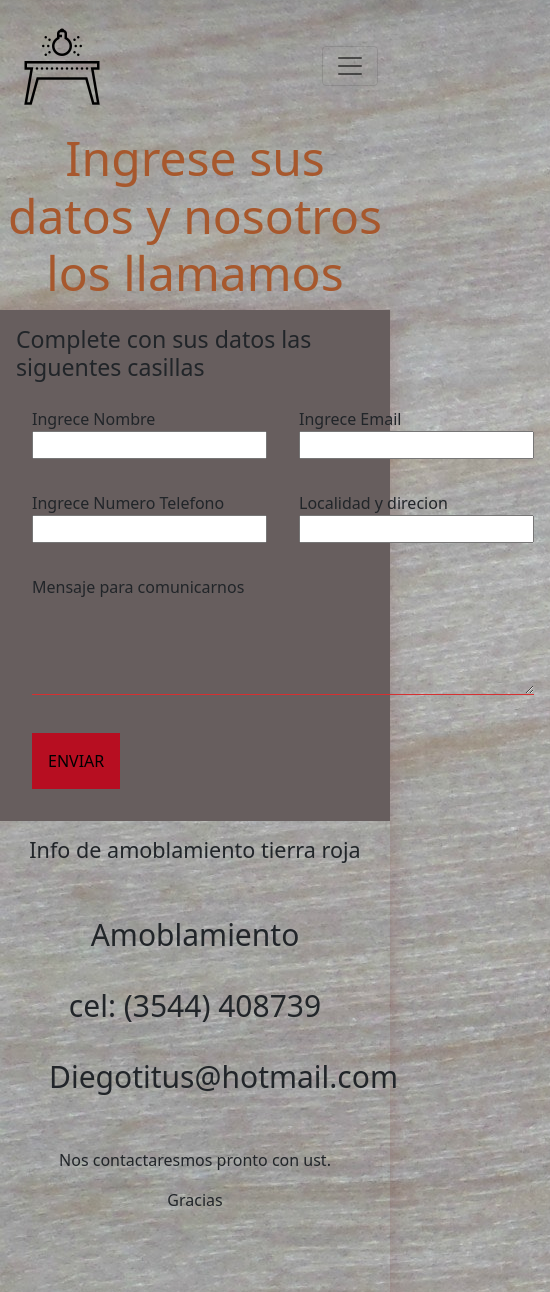
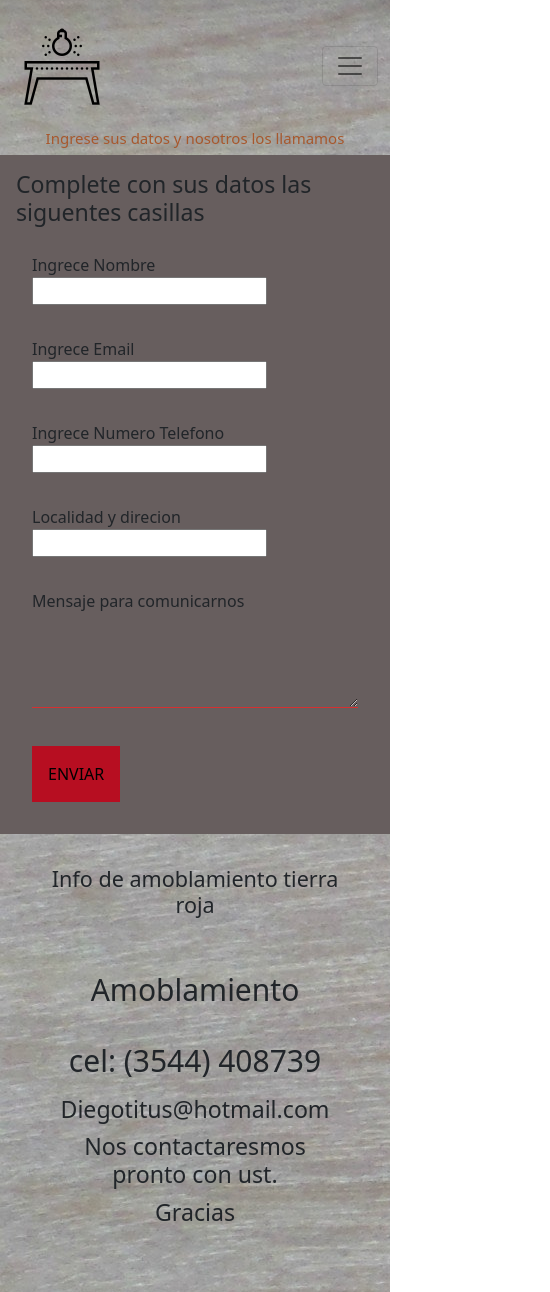
Before and after one commit to DiegoMarcelotitus/DiegoTitus_Entregafinal, a plain HTML site: page pagina/contacto.html in a window 390 px wide. Shown: the part 23-1315 px from the top of the page, 550 px wide, since content can reach past the window. Drawn offline with nearby package versions, Linux system fonts and the light colour scheme.

Commit message:
modificasion_contacto
modifique contacto

```diff
--- a/pagina/contacto.html
+++ b/pagina/contacto.html
@@ -79,12 +79,12 @@
                     <div class="contact-info">
                     <h4>Info de amoblamiento tierra roja</h4>
                     <ul>
-                    <li><i class="fas fa-map-marker-alt"></i> Amoblamiento</li>
+                    <li><i class="faas fa-map-mrker-alt"></i> Amoblamiento</li>
                     <li><i class="fas fa-phone"></i> cel: (3544) 408739</li>
-                    <li><i class="fas fa-envelope-open-text"></i> Diegotitus@hotmail.com</li>
+                    <h3>Diegotitus@hotmail.com</h3>
+                    <h3>Nos contactaresmos pronto con ust.</h3>
+                    <h3>Gracias</h3>
                 </ul>
-                <p class="fas fa-envelope-open-text"> Nos contactaresmos pronto con ust.</p>
-                <p class="fas fa-envelope-open-text">Gracias</p>
     </div>
 <!-- inicio de footer  -->
     <footer>
--- a/sass/_contac.scss
+++ b/sass/_contac.scss
@@ -2,7 +2,7 @@
     max-width: 1170px;
     margin-left: auto;
     margin-right: auto;
-    padding: 1.5em;
+    padding: 1.5rem;
 }
 
 ul {
@@ -10,9 +10,10 @@
     padding: 0;
 }
 
+
 .logo {
     text-align: center;
-    font-size: 3em;
+font-size: 35px;
 }
 
 .logo span {
@@ -20,11 +21,11 @@
 }
 
 .contact-wrapper {
-    box-shadow: 0 0 20px 0 rgba(112, 48, 48, 0.3);
+    box-shadow:  rgba(112, 48, 48, 0.3);
 }
 
 .contact-wrapper > * {
-    padding: 1em;
+    padding: 1rem;
 }
 
 .contact-form {
@@ -39,10 +40,19 @@
 .contact-form form label {
     display: block;
 }
+@media(max-width:699px){
+    .contact-form form{
+        flex-direction: column;
+        display: flex;
+    }
+}
+
 
 .contact-form form p {
     margin: 0;
-    padding: 1em;
+    padding: 1rem;
+
+
 }
 
 .contact-form form .block {
@@ -52,7 +62,7 @@
 
 .contact-form form textarea {
     width: 100%;
-    padding: .7em;
+    padding: .7rem;
     border: none;
     background: none;
     outline: 0;
@@ -64,7 +74,7 @@
     background: #B70E21;
     border: 0;
     text-transform: uppercase;
-    padding: 1em;
+    padding: 1rem;
 }
 
 
@@ -82,23 +92,24 @@
 
 .contact-info h4, .contact-info ul, .contact-info p {
     text-align: center;
-    margin: 0 0 1rem 0;
+    margin:1rem ;
 }
 
 /* LARGE SIZE */
 @media(min-width: 700px) {
     body {
-        padding: 0 4em;
+        padding: 4rem;
     }
     .contact-wrapper {
         display: grid;
     }
     .contact-wrapper > * {
-        padding: 2em;
+        padding: 2rem;
     }
     .contact-info h4,
     .contact-info ul,
     .contact-info p {
         text-align: left;
+        font-size: 15px;
     }
 }
--- a/sass/_footer.scss
+++ b/sass/_footer.scss
@@ -6,8 +6,7 @@
 }
 
 .container_foot{
-    margin: 0 auto;
-    box-sizing: 2px;
+    margin:  auto;
     border: solid;
     display: flex;
 }
@@ -16,6 +15,7 @@
     display: flex;
     justify-content: space-between;
     flex-wrap: wrap;
+    justify-content: center;
 }
 
 .col {
--- a/sass/_galeria.scss
+++ b/sass/_galeria.scss
@@ -47,7 +47,6 @@
             height: 250px;
             object-fit: cover;
             transition: 0.3s ease-in-out;
-            border: solid 1px blue;
             &.imgGaleria:hover{
                 transform: scale(1.2);
                 filter: opacity(4);
--- a/sass/_generales.scss
+++ b/sass/_generales.scss
@@ -42,4 +42,7 @@
     .logoTipo{
         font-size: 10px;
     }
+    .body{
+        padding: 1px;
+    }
 }
--- a/sass/_titulo.scss
+++ b/sass/_titulo.scss
@@ -16,4 +16,8 @@
     h1{
         font-size: 15px;
     }
+        .logo{
+            font-size: 15px;
+        }
+
 }
```
Also changed, not shown: estilos/sass.css, 1 other file.
